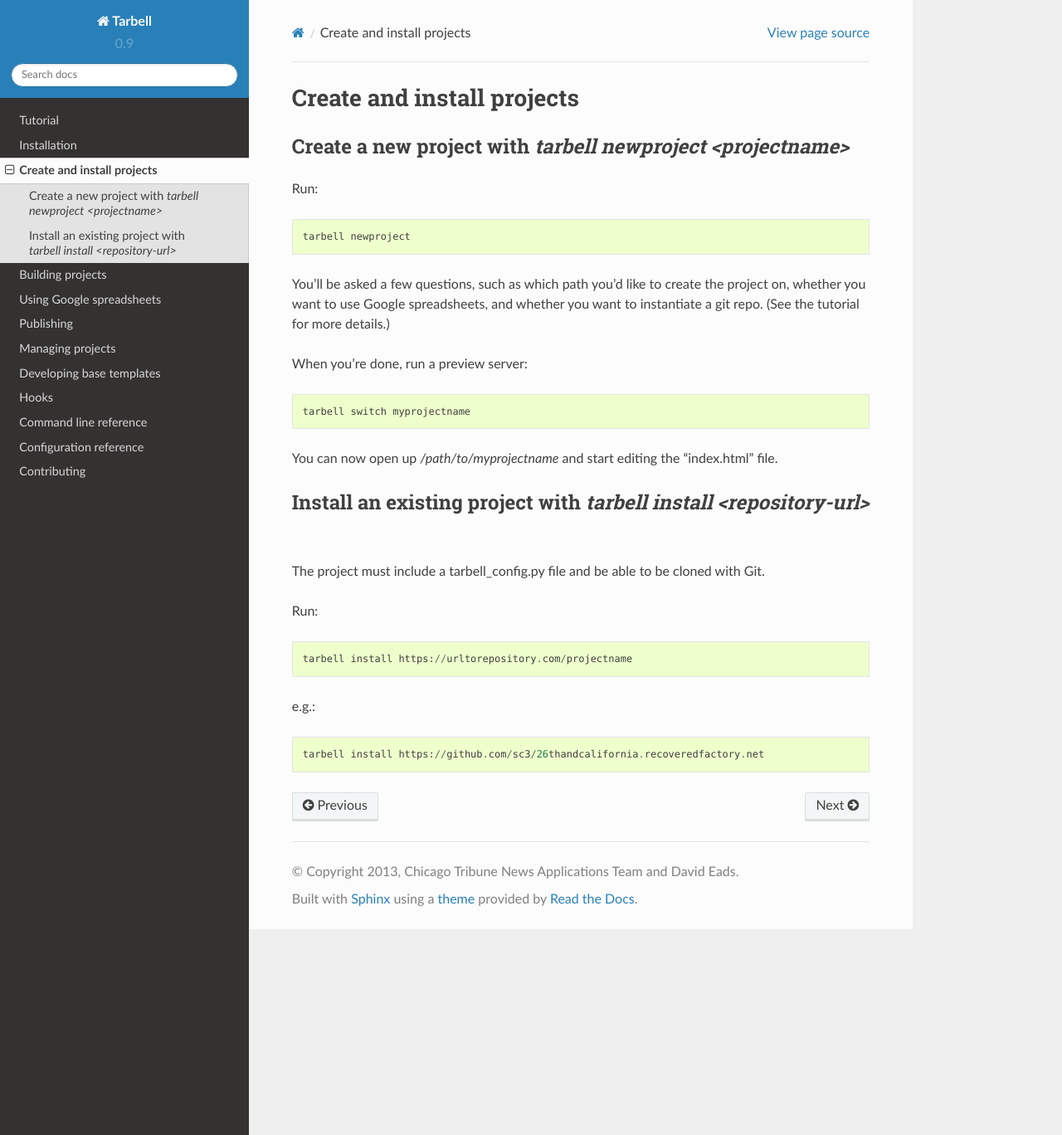
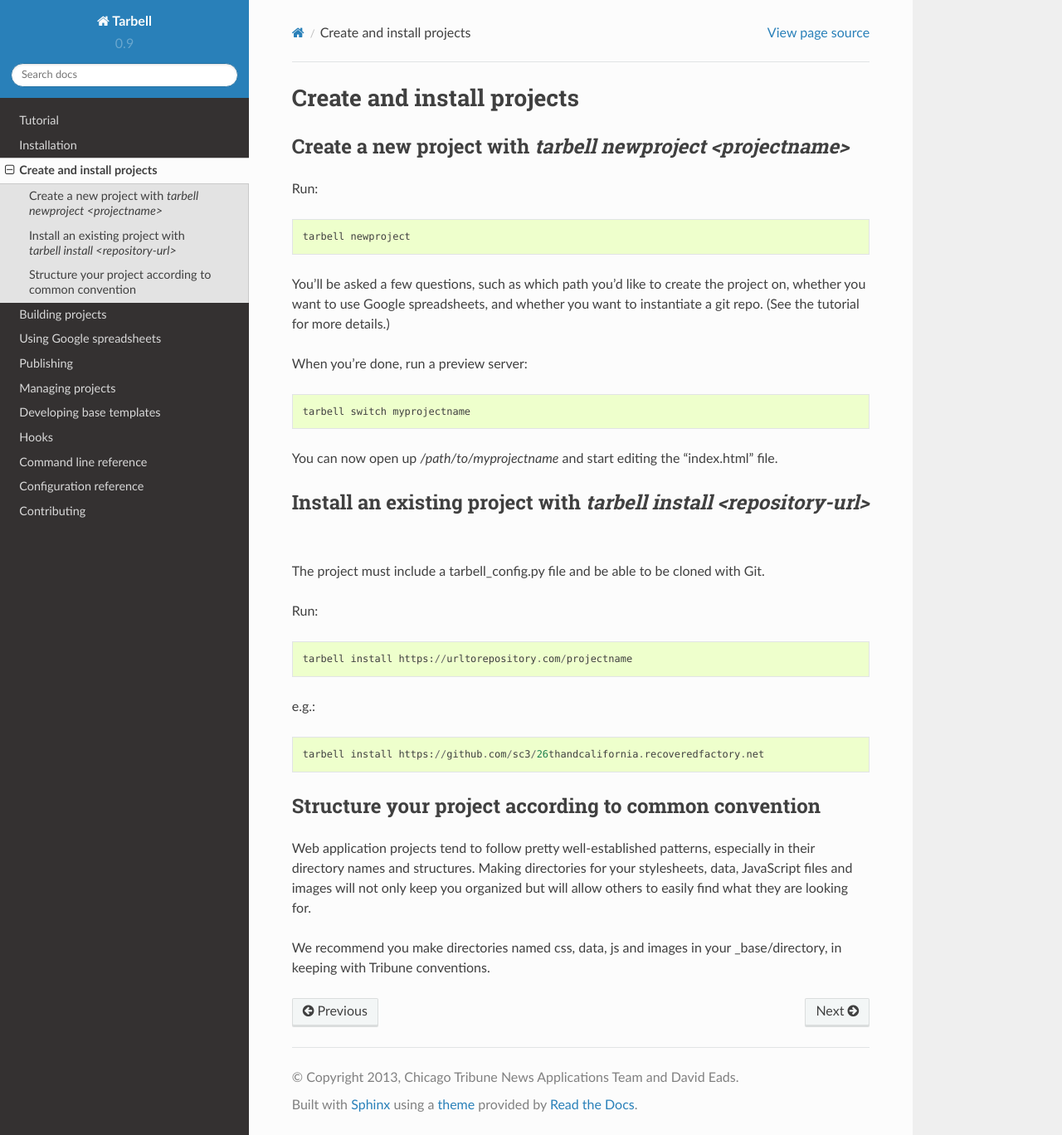
Before and after one commit to tarbell-project/tarbell, a Sphinx documentation site: the page built from tarbell/docs/create.rst, in a window 1280 px wide and 1368 px high. Shown: the whole window at 83% size. Built offline with Sphinx 7.4.7 and the Read the Docs theme 2.0.0, drawn with Linux system fonts in a browser that asks for light colours.

Commit message:
added directory naming info to tutorial and create docs

```diff
--- a/tarbell/docs/create.rst
+++ b/tarbell/docs/create.rst
@@ -32,3 +32,9 @@
 e.g.::
 
   tarbell install https://github.com/sc3/26thandcalifornia.recoveredfactory.net
+
+Structure your project according to common convention
+-------------------------------------------------------------------
+Web application projects tend to follow pretty well-established patterns, especially in their directory names and structures. Making directories for your stylesheets, data, JavaScript files and images will not only keep you organized but will allow others to easily find what they are looking for.
+
+We recommend you make directories named css, data, js and images in your _base/directory, in keeping with Tribune conventions.
--- a/tarbell/docs/tutorial.rst
+++ b/tarbell/docs/tutorial.rst
@@ -103,6 +103,11 @@
 (You can also run your project by changing to the directory you created for it and running tarbell serve.)
 
 You're ready to start editing your template.
+
+Structure your project
+======================
+It's a good idea to organize your project's files according to convention. That way everyone knows where to find things. Make directories named css, data, images and js in your _base/ directory to keep your project uncluttered.
+See `create <create.html>`_ for more detail about best practices when creating your projects.
 
 Add content
 ===========
```
